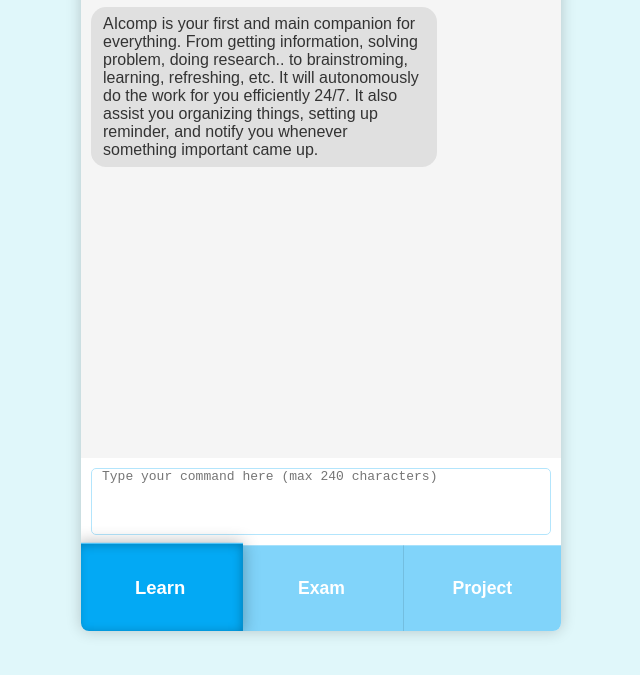
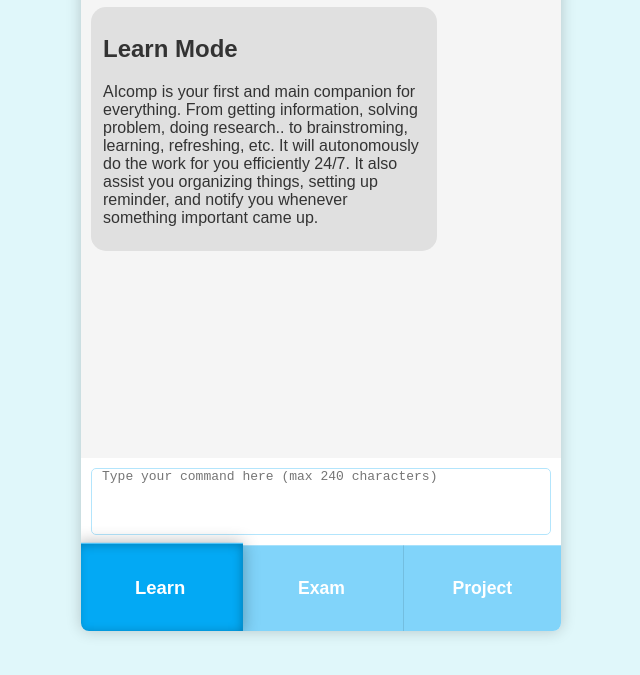
Before and after one commit to strday/aicomp, a plain HTML site: page index.html in a window 1280 px wide. Shown: the part 89-764 px from the top of the page, without its empty margins (319-959 px from the left). Drawn offline with Linux system fonts and the light colour scheme.

Commit message:
Update index.html

```diff
--- a/index.html
+++ b/index.html
@@ -158,7 +158,7 @@
             AIcomp
         </div>
         <div id="main-window">
-            <div class="system-message">AIcomp is your first and main companion for everything. From getting information, solving problem, doing research.. to brainstroming, learning, refreshing, etc. It will autonomously do the work for you efficiently 24/7. It also assist you organizing things, setting up reminder, and notify you whenever something important came up.</div>
+            <div class="system-message"><h2>Learn Mode</h2><p>AIcomp is your first and main companion for everything. From getting information, solving problem, doing research.. to brainstroming, learning, refreshing, etc. It will autonomously do the work for you efficiently 24/7. It also assist you organizing things, setting up reminder, and notify you whenever something important came up.</p></div>
         </div>
         <div id="input-area">
             <textarea id="text-input" placeholder="Type your command here (max 240 characters)" maxlength="240"></textarea>
```
